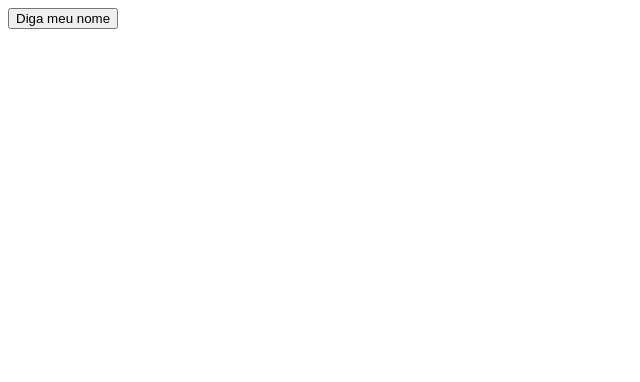
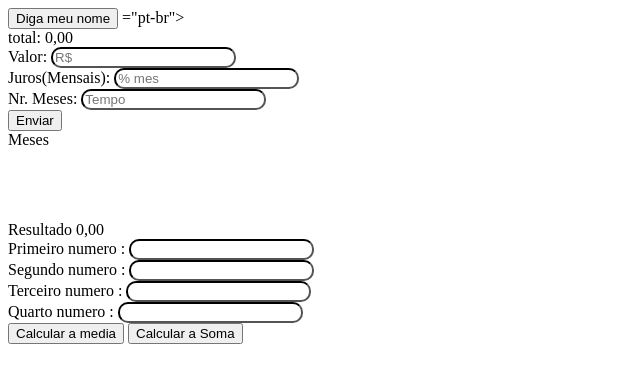
Before and after one commit to Alice123B/primeirob_3t, a plain HTML site: page index.html in a window 1280 px wide. Shown: the whole page, without its empty margins (0-640 px from the left). Drawn offline with Linux system fonts and the light colour scheme.

Commit message:
Update index.html

```diff
--- a/index.html
+++ b/index.html
@@ -23,3 +23,50 @@
 
 </body>
 </html>
+<html lang<!DOCTYPE html>
+="pt-br">
+
+<head>
+    <meta charset="UTF-8">
+    <meta http-equiv="X-UA-Compatible" content="IE=edge">
+    <meta name="viewport" content="width=device-width, initial-scale=1.0">
+    <title>Primeiro B</title>
+    <script src="estudo.js"></script>
+    <link rel="stylesheet" href="geral.css">
+    <style>
+        .caixa {
+            border-color: black;
+            border-radius: 10px;
+        }
+    </style>
+</head>
+
+<body>
+
+    <div class="calculadora">
+     <div id="sptotalgeral">
+           <span id="totalgeral">total: 0,00</span><br>
+    </div>
+            Valor: <input class="caixa" id="valor" placeholder="R$" type="text"><br>
+            Juros(Mensais): <input class="caixa" id="juros" placeholder="% mes" type="text"><br>
+            Nr. Meses: <input class="caixa" id="meses" placeholder="Tempo" type="text"><br>
+           <button onclick="total()">Enviar</button>
+    </div>
+
+    <div>
+        <span id="mes">Meses</span>
+    </div>
+
+    <br><br><br><br>
+
+    <spam id="result">Resultado 0,00</spam><br>
+
+    Primeiro numero : <input class="caixa" id="n1" type="text"><br>
+    Segundo numero : <input class="caixa" id="n2" type="text"><br>
+    Terceiro numero : <input class="caixa" id="n3" type="text"><br>
+    Quarto numero : <input class="caixa" id="n4" type="text"><br>
+    <button onclick="media()">Calcular a media</button>
+    <button onclick="soma()">Calcular a Soma</button>
+</body>
+
+</html>
```
